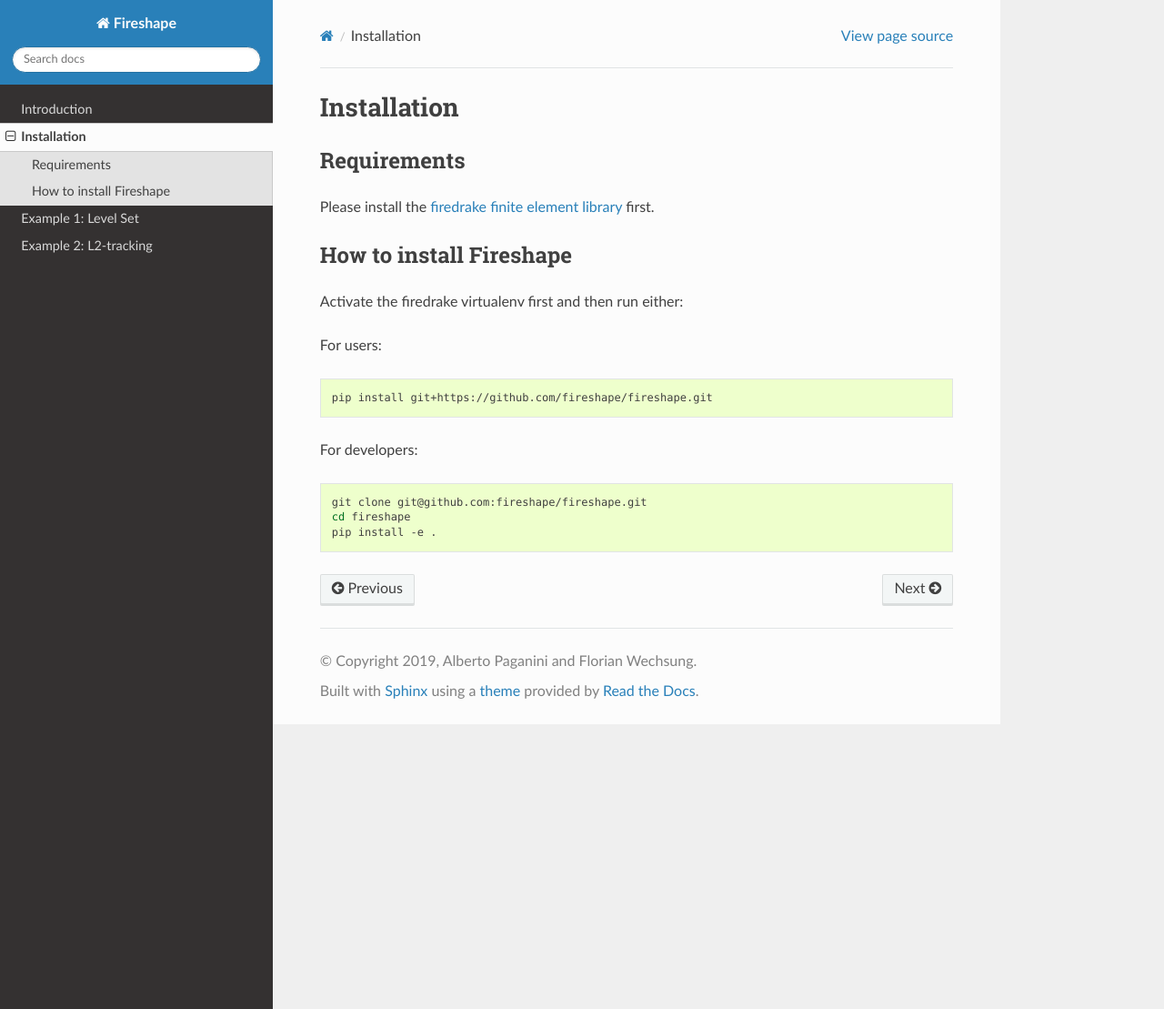
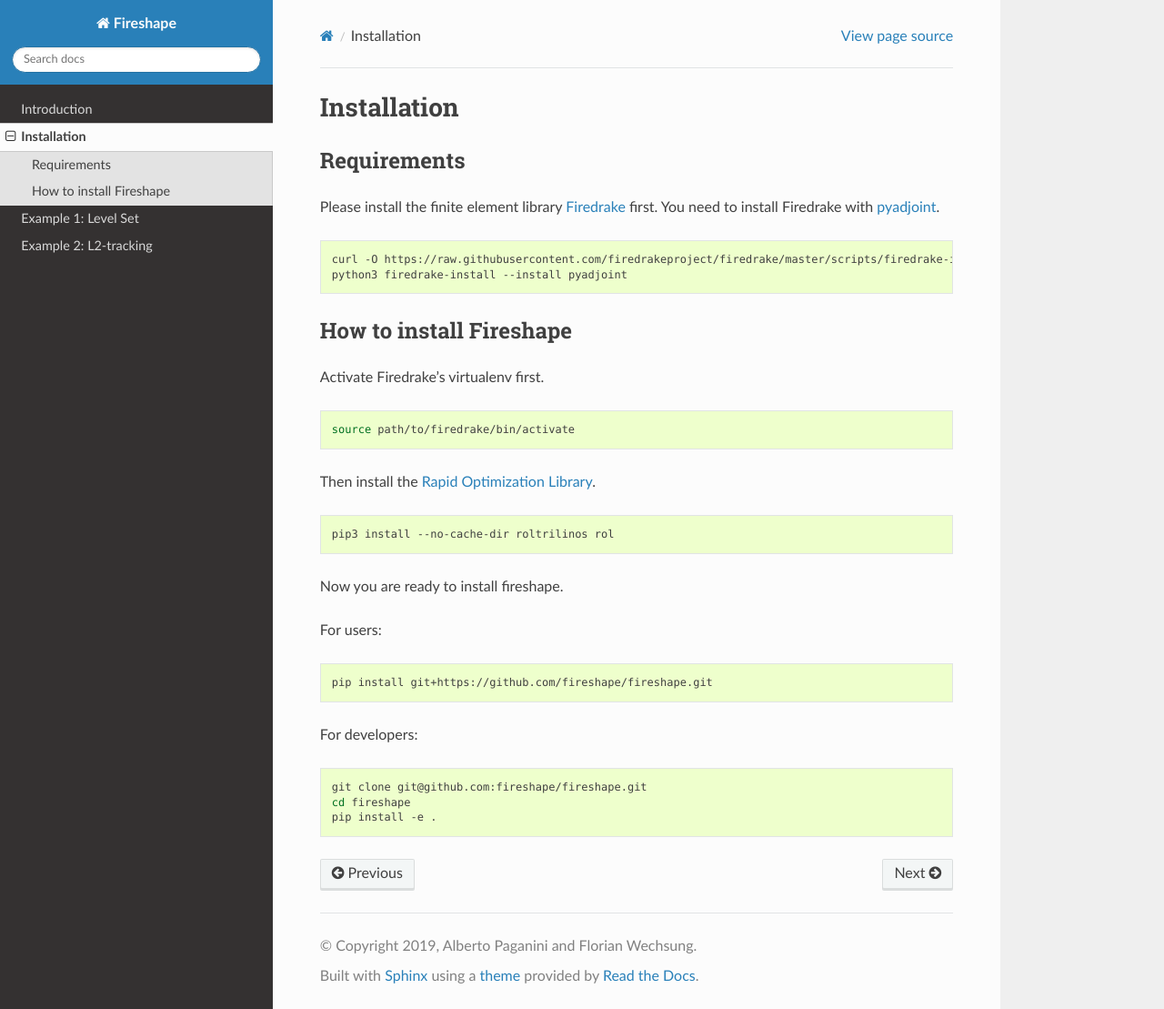
Before and after one commit to fireshape/fireshape, a Sphinx documentation site: the page built from docs/source/installation.rst, in a window 1280 px wide and 1109 px high. Shown: the whole window at 91% size. Built offline with Sphinx 7.4.7 and the Read the Docs theme 2.0.0, drawn with Linux system fonts in a browser that asks for light colours.

Commit message:
update readthedocs

```diff
--- a/docs/source/installation.rst
+++ b/docs/source/installation.rst
@@ -6,12 +6,30 @@
 Requirements
 ^^^^^^^^^^^^
 
-Please install the `firedrake finite element library <https://www.firedrakeproject.org/download.html>`_ first.
+Please install the finite element library `Firedrake <https://www.firedrakeproject.org/download.html>`_ first. You need to install Firedrake with
+`pyadjoint <http://www.dolfin-adjoint.org/en/release/>`_.
+
+.. code-block:: bash
+
+    curl -O https://raw.githubusercontent.com/firedrakeproject/firedrake/master/scripts/firedrake-install
+    python3 firedrake-install --install pyadjoint
 
 How to install Fireshape
 ^^^^^^^^^^^^^^^^^^^^^^^^
 
-Activate the firedrake virtualenv first and then run either:
+Activate Firedrake's virtualenv first.
+
+.. code-block:: bash
+
+    source path/to/firedrake/bin/activate
+
+Then install the `Rapid Optimization Library <https://trilinos.org/packages/rol/>`_.
+
+.. code-block:: bash
+
+    pip3 install --no-cache-dir roltrilinos rol
+
+Now you are ready to install fireshape.
 
 For users:
 
```
